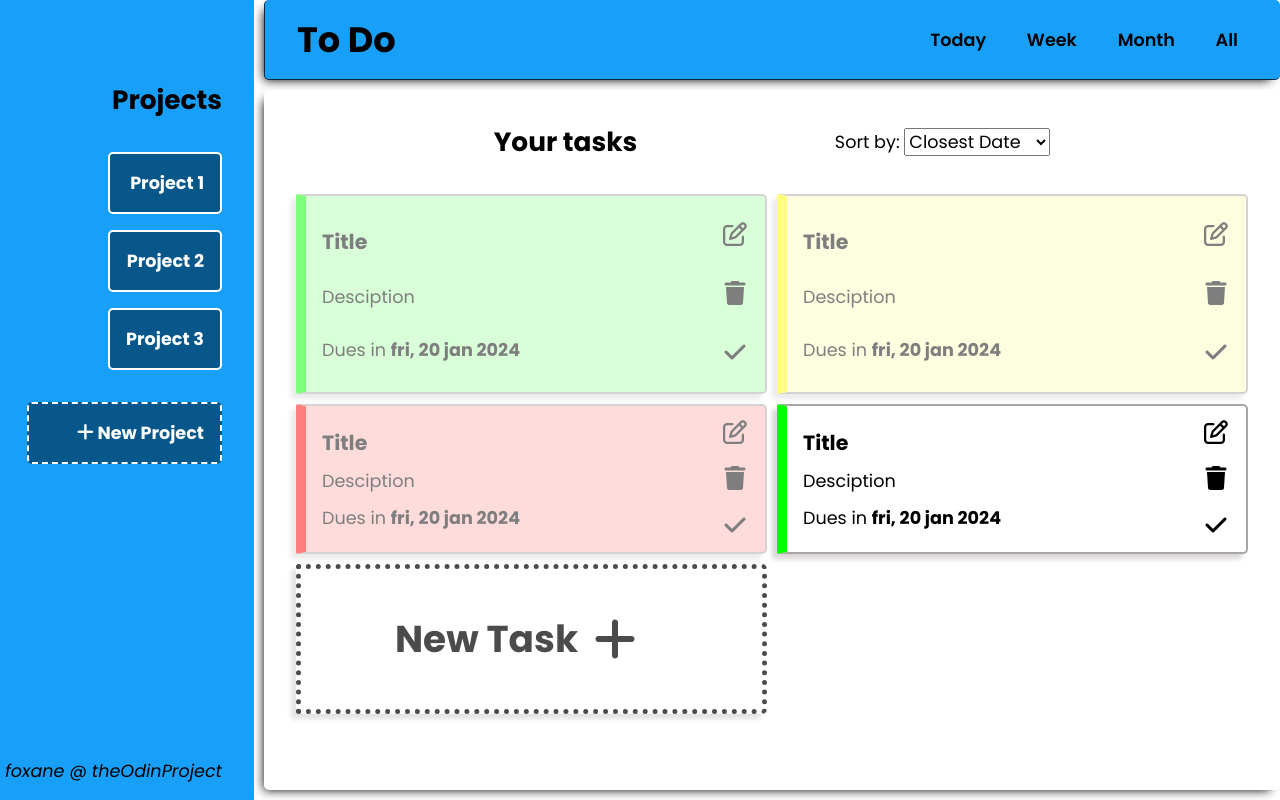
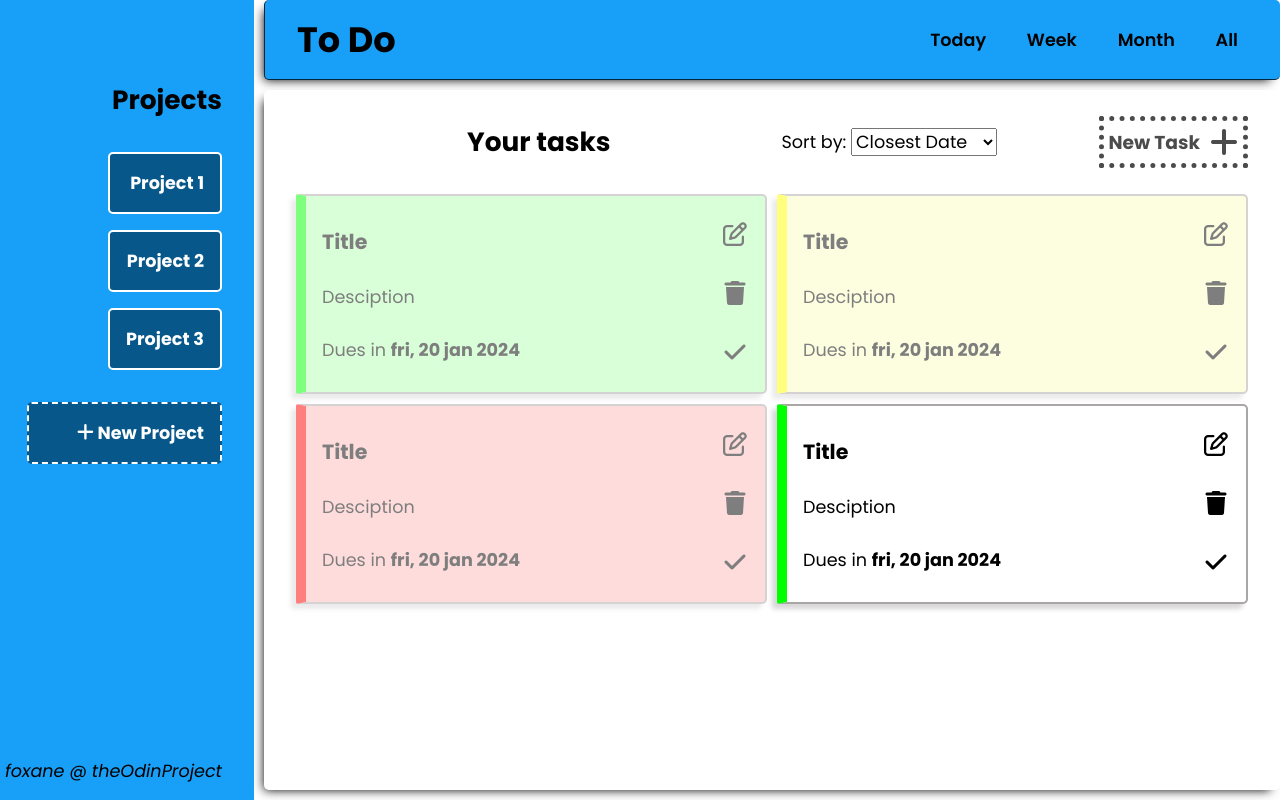
Before and after one commit to foxane/odin-todo, a website built with webpack: page src/index.html in a window 1280 px wide. Built offline with nearby package versions, Linux system fonts and the light colour scheme.

Commit message:
Task card height difference with the first

```diff
--- a/src/css/main.css
+++ b/src/css/main.css
@@ -137,6 +137,7 @@ main {
   display: flex;
   justify-content: space-evenly;
   align-items: center;
+  margin-right: 5rem;
 }
 .task-container__header select {
   font-size: inherit;
@@ -148,11 +149,10 @@ main {
   display: grid;
   grid-template-columns: repeat(auto-fill, minmax(400px, 1fr));
   grid-template-rows: repeat(auto-fill, minmax(200px, 1fr));
-  grid-auto-rows: 150px;
+  grid-auto-rows: 200px;
   gap: 10px;
 }
-.task-card,
-.new-task-btn {
+.task-card {
   border: 2px solid rgb(170, 166, 166);
   border-radius: 2px 5px 5px 2px;
   background-color: white;
@@ -196,18 +196,24 @@ main {
   background-color: black;
 }
 .new-task-btn {
+  position: absolute;
+  right: 2rem;
+
   display: flex;
   flex-flow: row;
   align-items: center;
   justify-content: center;
-  gap: 1rem;
+  gap: 10px;
+
+  padding: 5px;
+
   border: 5px dotted;
-  font-size: 2rem;
+  font-size: 1rem;
   opacity: 0.7;
   transition: opacity 0.5s, border 1s;
 }
 .new-task-btn i {
-  font-size: 3rem;
+  font-size: 2rem;
 }
 .new-task-btn:hover {
   border: 5px solid;
@@ -277,15 +283,17 @@ footer a:hover {
 /* Dialog */
 dialog {
   margin: auto;
-  height: 450px;
-  width: 500px;
+  height: fit-content;
+  width: fit-content;
 
   border: 5px solid black;
   border-radius: 5px;
   box-shadow: -5px 5px 20px 0px rgb(56, 54, 54);
 }
 form {
-  height: 100%;
+  height: 450px;
+  width: 500px;
+
   display: flex;
   flex-flow: column nowrap;
   justify-content: space-evenly;
@@ -350,3 +358,11 @@ dialog::backdrop {
   background-color: #00000091;
   backdrop-filter: blur(1px);
 }
+
+.create-project {
+  width: 300px;
+  height: 200px;
+}
+.create-project input {
+  margin: 0 auto;
+}
--- a/src/index.html
+++ b/src/index.html
@@ -32,6 +32,10 @@
             <option value="priority">Highest Priotiy</option>
           </select></label
         >
+        <div class="new-task-btn cursor">
+          <h3>New Task</h3>
+          <i class="fa-solid fa-plus"></i>
+        </div>
       </div>
       <div class="task-content">
         <div class="task-card low complete">
@@ -97,10 +101,6 @@
               <i class="fa-solid fa-check"></i>
             </button>
           </div>
-        </div>
-        <div class="new-task-btn cursor">
-          <h3>New Task</h3>
-          <i class="fa-solid fa-plus"></i>
         </div>
       </div>
     </main>
```
